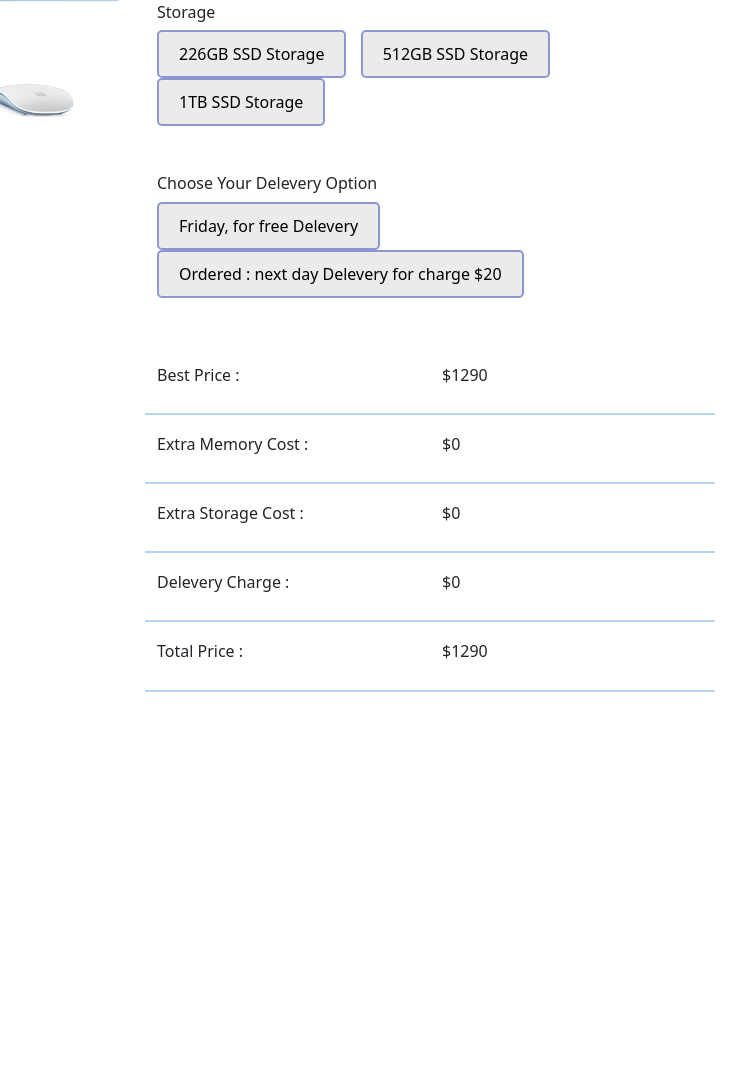
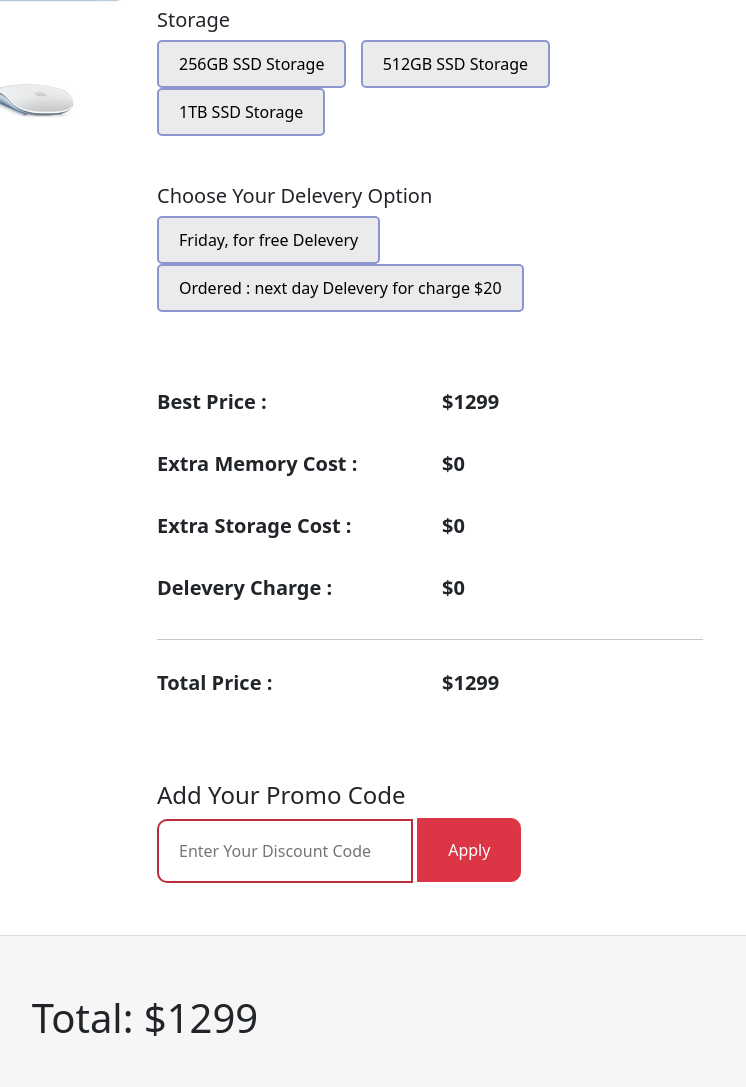
Before and after one commit to ibntofajjal/mac-book-website, a plain HTML site: page index.html in a window 1280 px wide. Shown: the part 416-1503 px from the top of the page, without its empty margins (495-1241 px from the left). Before the commit the page ends 1108 px from the top, so only its background shows below. Drawn offline with Linux system fonts and the light colour scheme.

Commit message:
get ready to run javascript

```diff
--- a/css/style.css
+++ b/css/style.css
@@ -15,8 +15,41 @@
 }
 
 /* ▓▒▒▒▒▒▒▒▒▒▒▒ PRICING ▒▒▒▒▒▒▒▒▒▒▒▓ */
-.pricing .row {
-    border-bottom: 2px solid rgb(179, 213, 245);
-    padding: 20px 0;
-    font-size: 18px !important;
+.pricing .row{
+    padding: 15px 0;
 }
+.total-price-row .col{
+    border-bottom: none !important;
+}
+.pricing .row .col h5 {
+    font-weight: 700;
+}
+
+.promo-code input{
+    height: 4rem;
+    width: 16rem;
+    padding: 0 20px;
+    border-radius: 10px 0 0 10px;
+    outline: none;
+    border: 2px solid;
+    border-color: #bb2d3b;
+}
+.promo-code input:focus {
+    border-color: #2dbb51;
+}
+.promo-code .btn {
+    padding: 19px 30px;
+    margin-bottom: 5px;
+    border-radius: 0 10px 10px 0;
+}
+
+/* ▓▒▒▒▒▒▒▒▒▒▒▒ FOOTER ▒▒▒▒▒▒▒▒▒▒▒▓ */
+footer {
+    border-top: 1px solid rgb(219, 219, 219);
+    background-color: rgba(211, 211, 211, 0.199);
+    padding: 10px 0;
+    font-size: larger;
+}
+footer h1 {
+    padding-bottom: 1.7rem;
+}
--- a/index.html
+++ b/index.html
@@ -32,43 +32,53 @@
                             </div>
                             <!-- VARIANT OF THE MAC -->
                             <div class="variant mt-5">
-                                    <h6>Memory</h6>
+                                    <h5>Memory</h5>
                                     <button  id="memory-8gb">8GB Unified Memory</button>
                                     <button  id="memory-16gb">16GB Unified Memory</button>
 
-                                    <h6 class="mt-5">Storage</h6>
-                                    <button id="storage-226gb">226GB SSD Storage</button>
+                                    <h5 class="mt-5">Storage</h5>
+                                    <button id="storage-226gb">256GB SSD Storage</button>
                                     <button id="storage-512gb">512GB SSD Storage</button>
                                     <button id="storage-1tb">1TB SSD Storage</button>
 
-                                    <h6 class="mt-5">Choose Your Delevery Option</h6>
+                                    <h5 class="mt-5">Choose Your Delevery Option</h5>
                                     <button  id="free-delevery">Friday, for free Delevery</button>
                                     <button id="delevery-charge">Ordered : next day Delevery for charge $20</button>
                             </div>
                             <!-- PRICING -->
-                            <div class="pricing mt-5">
+                            <div class="pricing mt-5 mb-5">
                                <div class="row">
-                                    <div class="col"><h6>Best Price : </h6></div>
-                                    <div class="col"><h6>$<span>1290</span></h6></div>
+                                   <div class="col">
+                                    <div class="row">
+                                        <div class="col"><h5>Best Price : </h5></div>
+                                        <div class="col"><h5>$<span>1299</span></h5></div>
                                     </div>
                                     <div class="row">
-                                    <div class="col"><h6>Extra Memory Cost : </h6></div>
+                                        <div class="col"><h5>Extra Memory Cost : </h5></div>
                                         <div class="col">
-                                        <h6>$<span>0</span></h6>
+                                            <h5>$<span id="extra-memory-cost">0</span></h5>
                                         </div>
                                     </div>
                                     <div class="row">
-                                    <div class="col"><h6>Extra Storage Cost : </h6></div>
-                                    <div class="col"><h6>$<span>0</span></h6></div>
+                                        <div class="col"><h5>Extra Storage Cost : </h5></div>
+                                        <div class="col"><h5>$<span id="extra-storage-cost">0</span></h5></div>
                                     </div>
                                     <div class="row">
-                                    <div class="col"><h6>Delevery Charge : </h6></div>
-                                    <div class="col"><h6>$<span>0</span></h6></div>
+                                        <div class="col"><h5>Delevery Charge : </h5></div>
+                                        <div class="col"><h5>$<span id="delevery-cost">0</span></h5></div>
+                                    </div>  <hr>
+                                    <div class="row total-price-row">
+                                        <div class="col"><h5>Total Price : </h5></div>
+                                        <div class="col"><h5>$<span id="total-price">1299</span></h5></div>
                                     </div>
-                                <div class="row">
-                                    <div class="col"><h6>Total Price : </h6></div>
-                                    <div class="col"><h6>$<span>1290</span></h6></div>
                                    </div>
+                               </div>
+                            </div>
+                            <!-- PROMO CODE INPUT -->
+                            <div class="promo-code mb-5">
+                                <h4>Add Your Promo Code</h4>
+                                <input type="text" name="" id="promo-code" placeholder="Enter Your Discount Code">
+                                <button id="promo-button" class="btn btn-danger">Apply</button>
                             </div>
                         </div>
                     </div>
@@ -77,6 +87,15 @@
         </section>
     </header>
 
+     <!-- ▓▒▒▒▒▒▒▒▒▒▒▒ FOOTER SECTION ▒▒▒▒▒▒▒▒▒▒▒▓ -->
+    <footer>
+        <div class="container mt-5">
+            <div class="footer-total text-center">
+                  <h1>Total: $<span id="total-price">1299</span></h1>
+            </div>
+        </div>
+    </footer>
+
     <!-- JavaScript -->
     <script src="js/bootstrap.bundle.min.js"></script>
     <script src="js/app.js"></script>
```
Lines whose indentation alone changed are shown as unchanged.
